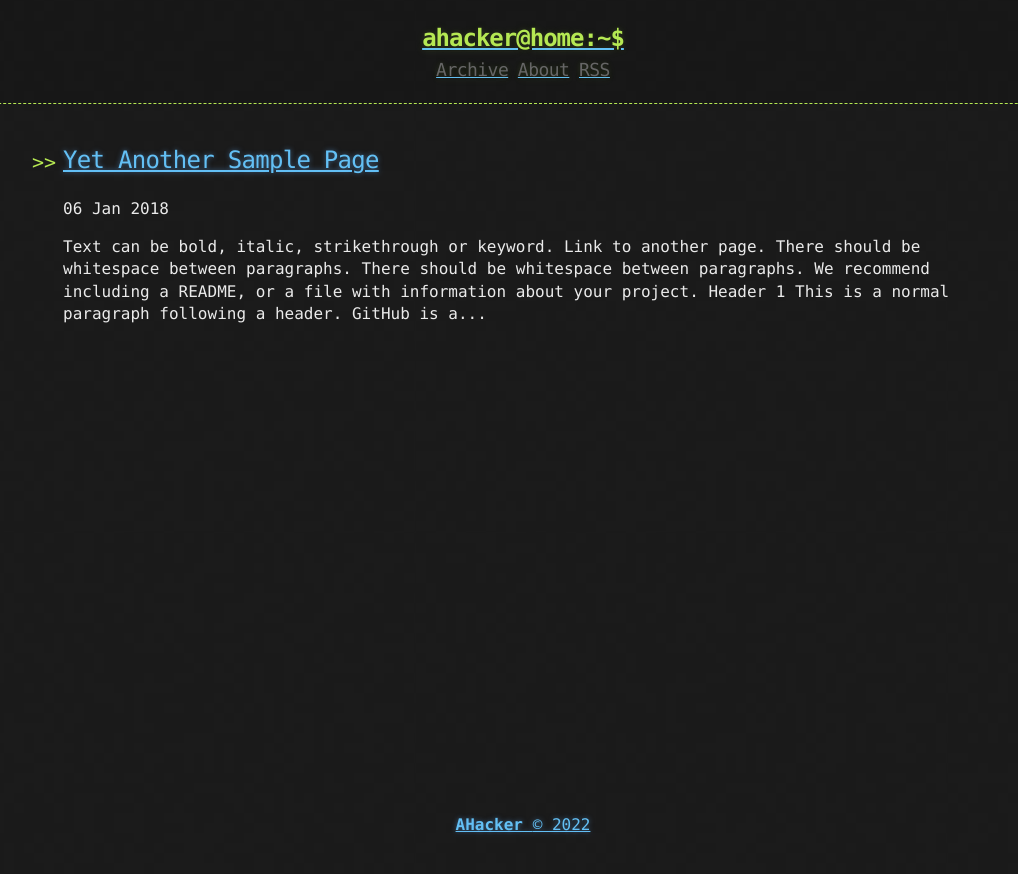
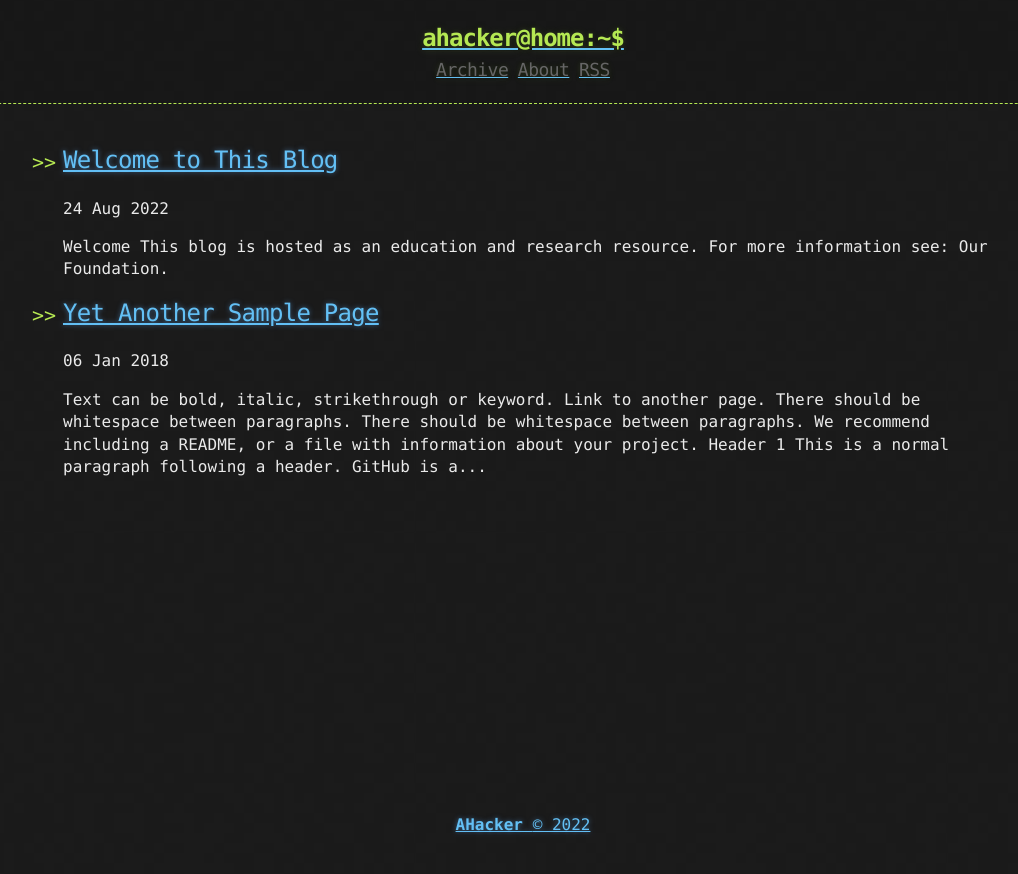
Before and after one commit to AchintyaVatsrajCV/achintyavatsrajcv.github.io, a Jekyll site: the page built from index.html, in a window 1280 px wide. Shown: the top 874 px of the page, without its empty margins (117-1135 px from the left). Built offline with Jekyll 4.4.1, drawn with Linux system fonts in a browser that asks for light colours; the list of posts is cut into pages by our own code.

Commit message:
first test post

```diff
--- a/_config.yml
+++ b/_config.yml
@@ -1,4 +1,4 @@
-title: CVB
+title: CyberDefense Blog
 description: "CyberVidyapeeth CyberDefense Blog"
 author:
   name: "CyberVidyapeeth"
--- /dev/null
+++ b/_posts/2022-08-24-Welcome-To-This-Research-Blog.md
@@ -0,0 +1,10 @@
+---
+title: Welcome to This Blog
+published: true
+---
+
+# [](#header-1)Welcome
+
+This blog is hosted as an education and research resource.
+
+For more information see: [Our Foundation](https://cybervidyapeeth.in).
```
